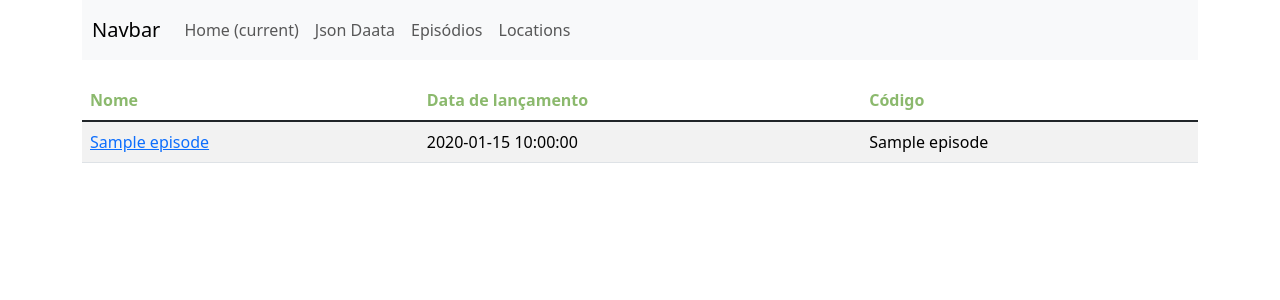
After one commit to luanaxcardoso/ExerciciosAPIs_Squad_MaryJackson, a Flask app: template templates/episodes.html in a window 1280 px wide. The commit adds this page. Shown: the top 300 px of the page. Run offline with Flask 3, Linux system fonts and the light colour scheme; the template is opened without the code that fills it: most values are stand-ins (such as "Sample title", 1, 10 or a date in 2020).

Commit message:
Incluindo o templete de episódios

```diff
--- a/app.py
+++ b/app.py
@@ -61,5 +61,16 @@ def get_location_list():
     return render_template("locations.html", locations=dict['results'])
 
 
+@app.route('/episodes')
+def get_episode_list():
+    url = "https://rickandmortyapi.com/api/episode"
+    context = ssl._create_unverified_context()
+    response = urllib.request.urlopen(url)
+    data = response.read()
+    dict = json.loads(data)
+
+    return render_template("episodes.html", episodes=dict['results'])
+
+
 if __name__ == '__main__':
     app.run(debug=True)
--- /dev/null
+++ b/templates/episodes.html
@@ -0,0 +1,27 @@
+{% extends 'layout.html' %}
+
+{% block content %}
+
+<div class="table-responsive">
+    <table class="table table-striped">
+        <thead>
+            <tr>
+                <th scope="col" style="color: #4a911ba3;">Nome</th>
+                <th scope="col" style="color: #4a911ba3;">Data de lançamento</th>
+                <th scope="col" style="color: #4a911ba3;">Código</th>
+            </tr>
+            <tbody class="table-group-divider">
+                {% for episode in episodes %}
+                <tr>
+                    <td><a href="/episodes/{{episode.id}}" >{{ episode.name }}</a></td>
+                    <td>{{ episode.air_date }}</td>
+                    <td>{{ episode.episode }}</td>
+
+                </tr>
+                {% endfor %}
+            </tbody>
+            </thead>
+        </table>
+    </div>
+
+    {% endblock %}
--- a/templates/nav.html
+++ b/templates/nav.html
@@ -17,7 +17,7 @@
                     <a class="nav-link" href="/lista">Json Daata</a>
                 </li>
                 <li class="nav-item">
-                    <a class="nav-link" href="/episodios">Episodios</a>
+                    <a class="nav-link" href="/episodes">Episódios</a>
                 </li>
                 <li class="nav-item">
                     <a class="nav-link" href="/locations">Locations</a>
```
